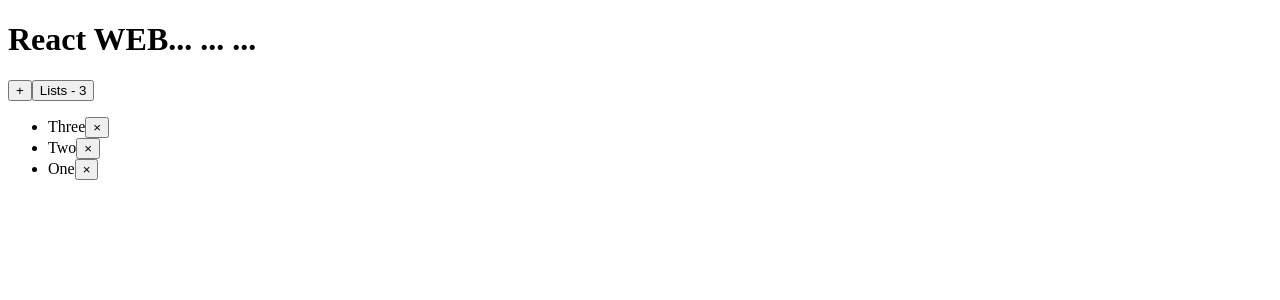
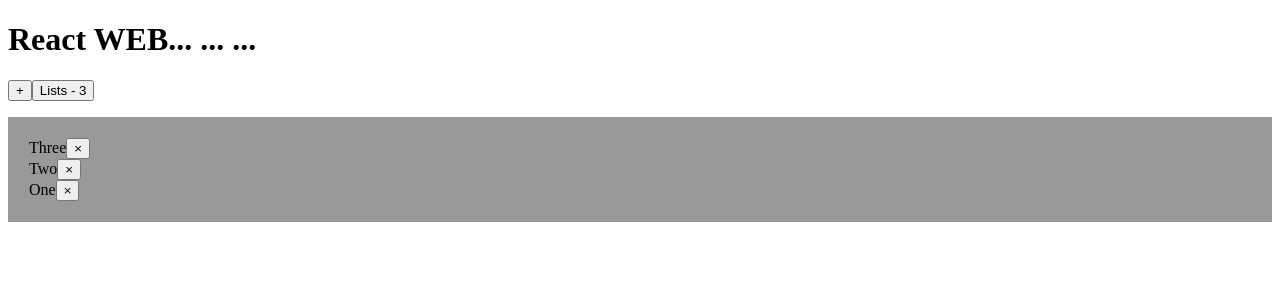
Before and after one commit to thantiam/React_Web_git, a React (Vite) app: page / in a window 1280 px wide. Shown: the top 300 px of the page. Built offline with nearby package versions, Linux system fonts and the light colour scheme.

Commit message:
adding react composition_1

```diff
--- a/src/App.jsx
+++ b/src/App.jsx
@@ -1,5 +1,12 @@
         import { useState } from "react";
         import Item from "./Item";
+
+
+        function List(props){
+         return <ul style={{ listStyle:"none", padding: 21, background: "#999" }}>
+                       {props.children}
+                </ul>
+        }
 
 
 export default function App() {
@@ -22,7 +29,7 @@
             <h1> React WEB... ... ... </h1>
                 <button onClick= {add} >+</button>
                 <button> Lists - { data.length } </button>
-            <ul>
+            <List>
                { data.map(data => {
                     return <Item
                       key = {data.id}
@@ -30,6 +37,6 @@
                       remove = { remove }
                      />
                })}
-            </ul>
+            </List>
           </>
 }
```
